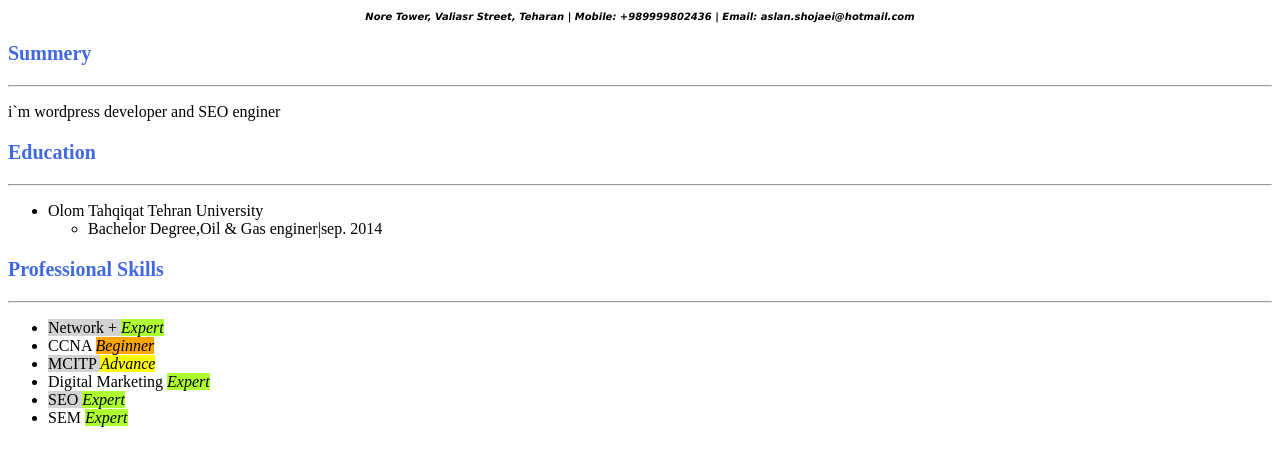
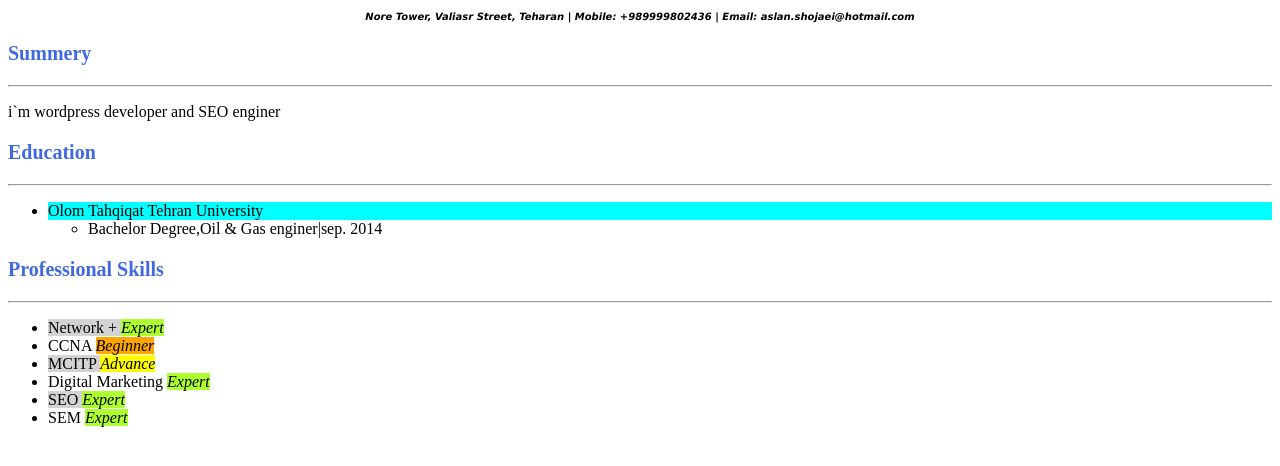
Before and after one commit to AslanSh/Web-105, a plain HTML site: page S03-CV.html in a window 1280 px wide. Shown: the part 114-580 px from the top of the page. Drawn offline with Linux system fonts and the light colour scheme.

Commit message:
change BC

```diff
--- a/S03-CV.html
+++ b/S03-CV.html
@@ -24,7 +24,7 @@
         </h3>
         <hr>
         <ul>
-            <li>Olom Tahqiqat Tehran University </li>
+            <li style="background-color: aqua">Olom Tahqiqat Tehran University </li>
             <ul>
                 <li>Bachelor Degree,Oil & Gas enginer|sep. 2014</li>
             </ul>
```
